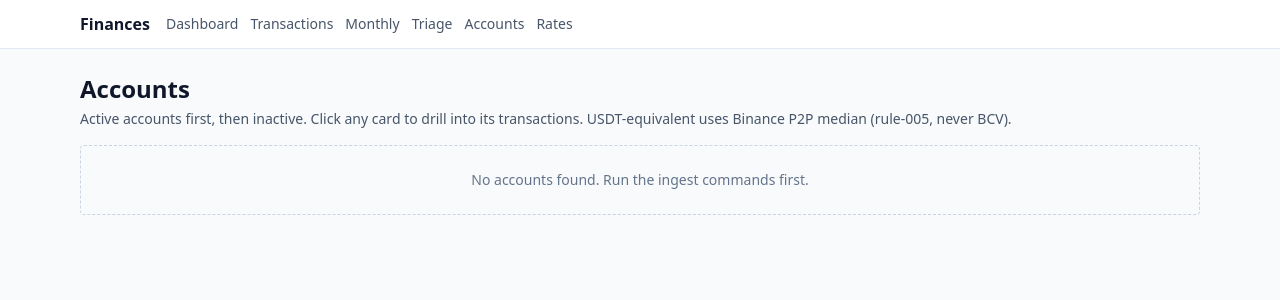
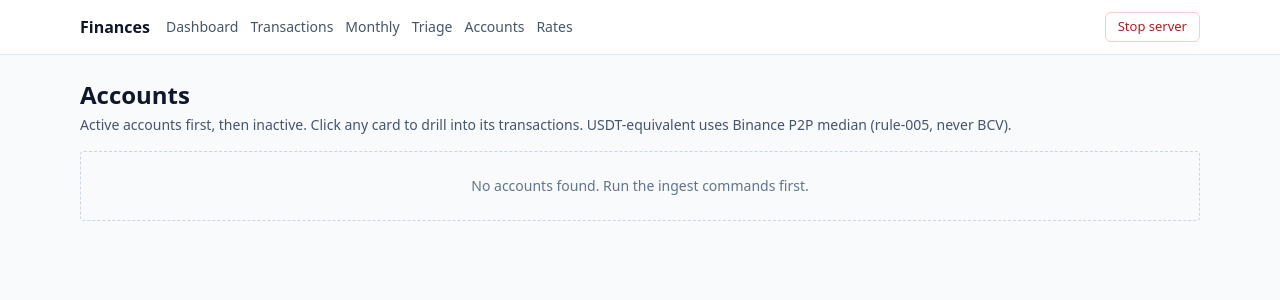
Before and after one commit to julioccorderoc/finances_reporting, a Python web app: template finances/web/templates/pages/accounts.html in a window 1280 px wide. Shown: the top 300 px of the page. Run offline with Jinja, Linux system fonts and the light colour scheme; the template is opened without the code that fills it, so the values that code supplies are empty.

Commit message:
feat(web): triage auto-advance, hide auto-assigned categories, stop-server button
- Save & next now opens the next queue item: base.html arms a one-shot
  advanceNext flag from the advanceQueue HX-Trigger and clicks the first
  remaining modal trigger after the queue swap settles (the event was
  sent since WP-triage but never had a listener).
- Migration 011 deactivates Interest (income) and Fees (expense):
  auto-assignment paths (get_by_name, category_rules) ignore active, so
  only the manual pickers lose the noise.
- Nav gains an always-visible Stop server button: plain form POST to
  /shutdown, confirm guard, self-contained goodbye page, delayed SIGINT
  through the normal graceful-shutdown path (report.html regen included).

Co-Authored-By: Claude Fable 5 <noreply@anthropic.com>

```diff
--- a/finances/web/static/css/app.css
+++ b/finances/web/static/css/app.css
@@ -842,3 +842,23 @@
   }
 }
 /* === END Wave 2 Thing 2 === */
+
+/* === Stop-server nav button (2026-07-13) === */
+.stop-server-form {
+  margin-left: auto;              /* pin to the right edge of the nav row */
+}
+
+.stop-server-btn {
+  font-size: 0.8125rem;
+  padding: 0.25rem 0.75rem;
+  border: 1px solid #fecaca;      /* red-200 */
+  border-radius: 0.375rem;
+  background: #fff;
+  color: #b91c1c;                 /* red-700 */
+  cursor: pointer;
+}
+
+.stop-server-btn:hover {
+  background: #fef2f2;            /* red-50 */
+  border-color: #fca5a5;          /* red-300 */
+}
--- a/finances/web/templates/base.html
+++ b/finances/web/templates/base.html
@@ -20,7 +20,7 @@
   </head>
   <body
     class="min-h-screen bg-slate-50 text-slate-900"
-    x-data="{}"
+    x-data="{ advanceNext: false }"
     @close-modal.window="document.getElementById('tx-modal-host').replaceChildren()"
     @htmx:after-on-load.window="
       const raw = $event.detail && $event.detail.xhr && $event.detail.xhr.getResponseHeader('HX-Trigger');
@@ -37,9 +37,19 @@
         if (names.includes('closeModal')) {
           window.dispatchEvent(new CustomEvent('close-modal'));
         }
+        if (names.includes('advanceQueue')) {
+          advanceNext = true;
+        }
         if (toast) {
           window.dispatchEvent(new CustomEvent('show-toast', { detail: toast }));
         }
+      }
+    "
+    @htmx:after-settle.window="
+      if (advanceNext && $event.detail.target && $event.detail.target.id === 'triage-queue') {
+        advanceNext = false;
+        const next = document.querySelector('#triage-queue [hx-get*=\'/modal\']');
+        if (next) next.click();
       }
     "
     @htmx:response-error.window="
@@ -68,6 +78,12 @@
           <a href="/accounts" class="text-slate-600 hover:text-slate-900">Accounts</a>
           <a href="/rates" class="text-slate-600 hover:text-slate-900">Rates</a>
         </div>
+        {# Always-visible graceful stop: plain form POST (no htmx) so the
+           browser navigates to the goodbye page before the server exits. #}
+        <form method="post" action="/shutdown" class="stop-server-form"
+              onsubmit="return confirm('Stop the finances server?')">
+          <button type="submit" class="stop-server-btn">Stop server</button>
+        </form>
       </div>
     </nav>
 
```
Also changed, not shown: finances/web/routers/pages.py (+46 -0 lines), finances/db/migrations/011_deactivate_interest_fees.sql (added).
